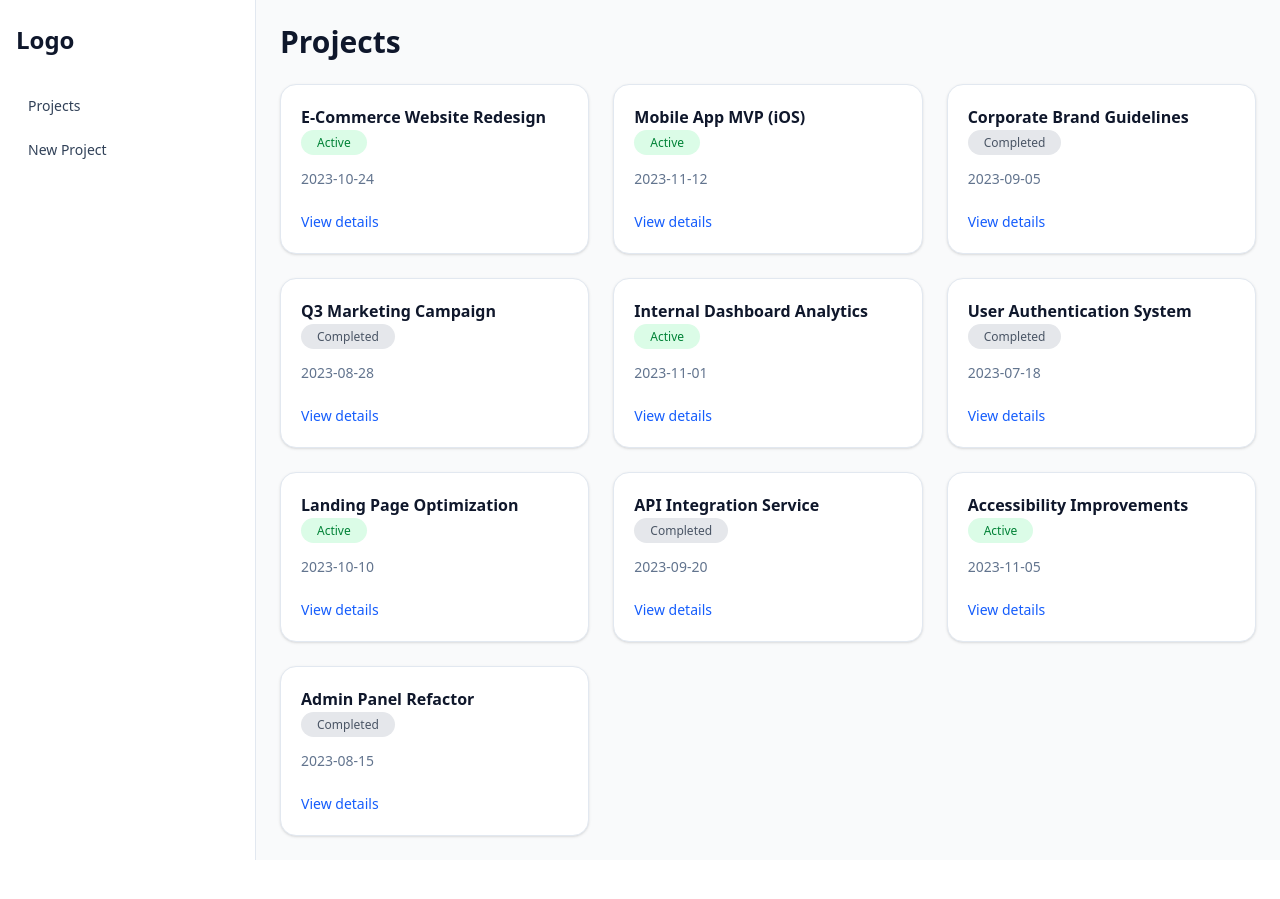
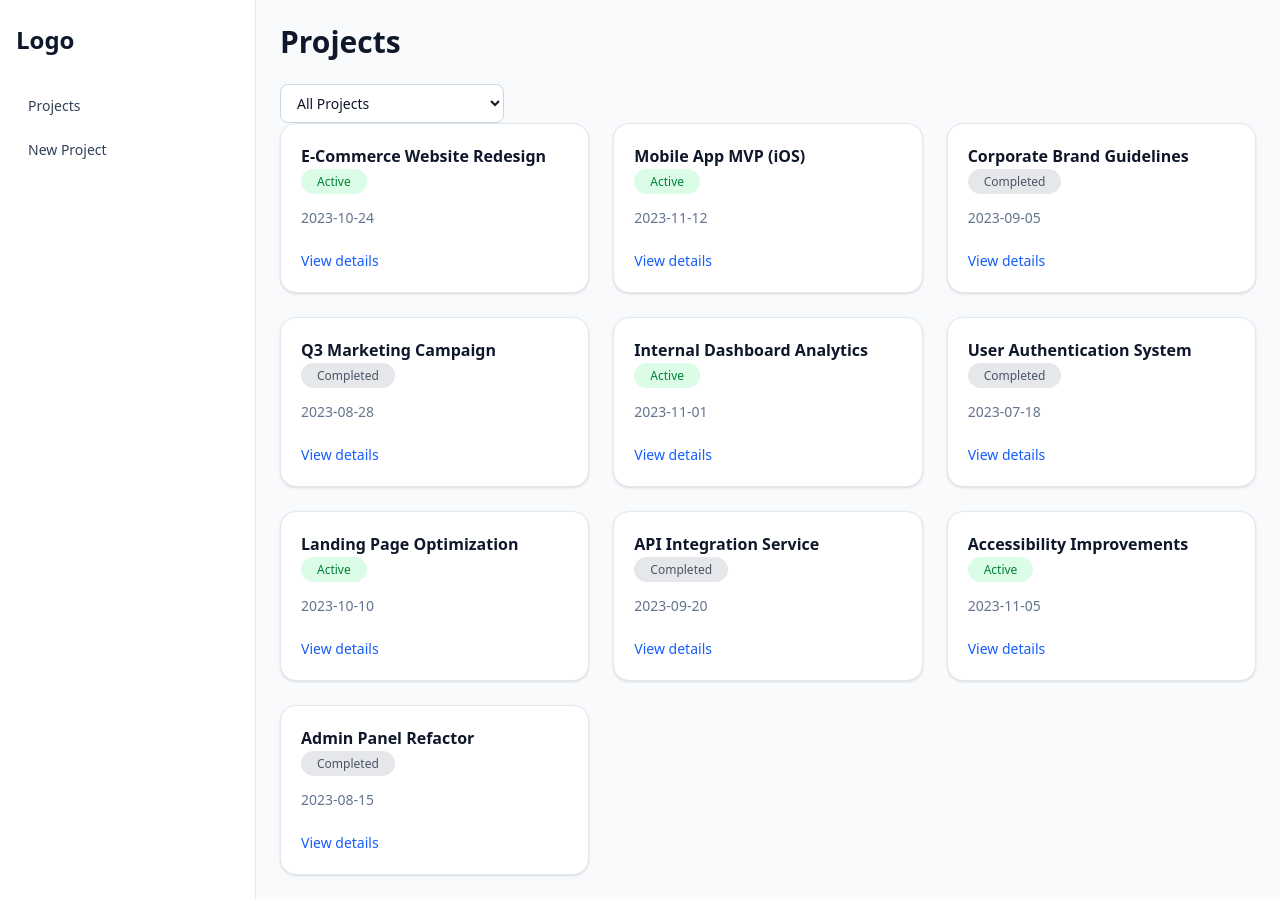
Before and after one commit to arielgomezmendez/dashboard-projects, a Next.js app: page / in a window 1280 px wide. Before the commit the page ends 860 px from the top, so only its background shows below. Built offline with nearby package versions, Linux system fonts and the light colour scheme.

Commit message:
Create ProjectView component to display the filter projects

```diff
--- a/src/app/(dashboard)/page.tsx
+++ b/src/app/(dashboard)/page.tsx
@@ -1,7 +1,6 @@
-import Image from "next/image";
-import ProjectList from "../components/ProjectList";
-import {projects} from "../data/projects";
-import ProjectFilter from "../components/ProjectFilter";
+
+import ProjectView from "../components/ProjectView";
+import { projects } from "../data/projects";
 
 export default function Home() {
   return (
@@ -9,8 +8,7 @@ export default function Home() {
       <main >
        <section>
         <h1 className="mb-6 text-3xl font-bold text-slate-900">Projects</h1>
-        {/**<ProjectFilter/> */}
-        <ProjectList projects={projects}/>
+        <ProjectView projects={projects}/>
        </section>
       </main>
     </div>
--- a/src/app/components/ProjectFilter.tsx
+++ b/src/app/components/ProjectFilter.tsx
@@ -1,4 +1,4 @@
-"use-client";
+"use client";
 
 interface ProjectFilterProps {
   value: string;
@@ -14,13 +14,13 @@ export default function ProjectFilter({ value, onChange }: ProjectFilterProps) {
       onChange={(e) => onChange(e.target.value)}
       className="w-56 rounded-lg border border-slate-300 bg-white px-3 py-2 text-sm text-slate-900 outline-none focus:border-slate-400"
     >
-      <label
+      {/* <label
         htmlFor="project-status"
         className="mb-2 block text-sm font-medium text-slate-700"
       >
         {" "}
         Filter by status
-      </label>
+      </label> */}
       <option value="">All Projects</option>
       <option value="Active">Active</option>
       <option value="Completed">Completed</option>
--- /dev/null
+++ b/src/app/components/ProjectView.tsx
@@ -0,0 +1,22 @@
+"use client";
+
+import ProjectFilter from "./ProjectFilter";
+import ProjectList from "./ProjectList";
+
+import { projects } from "../data/projects";
+import { Project } from "../types/projectType";
+import { useState } from "react";
+
+interface ProjectsViewProps {
+  projects: Project[];
+}
+
+export default function ProjectView({ projects }: ProjectsViewProps) {
+  const [statusFilter, setStatusFilter] = useState("");
+  return (
+    <>
+      {<ProjectFilter value={statusFilter} onChange={setStatusFilter}/>}
+      <ProjectList projects={projects} />
+    </>
+  );
+}
```
